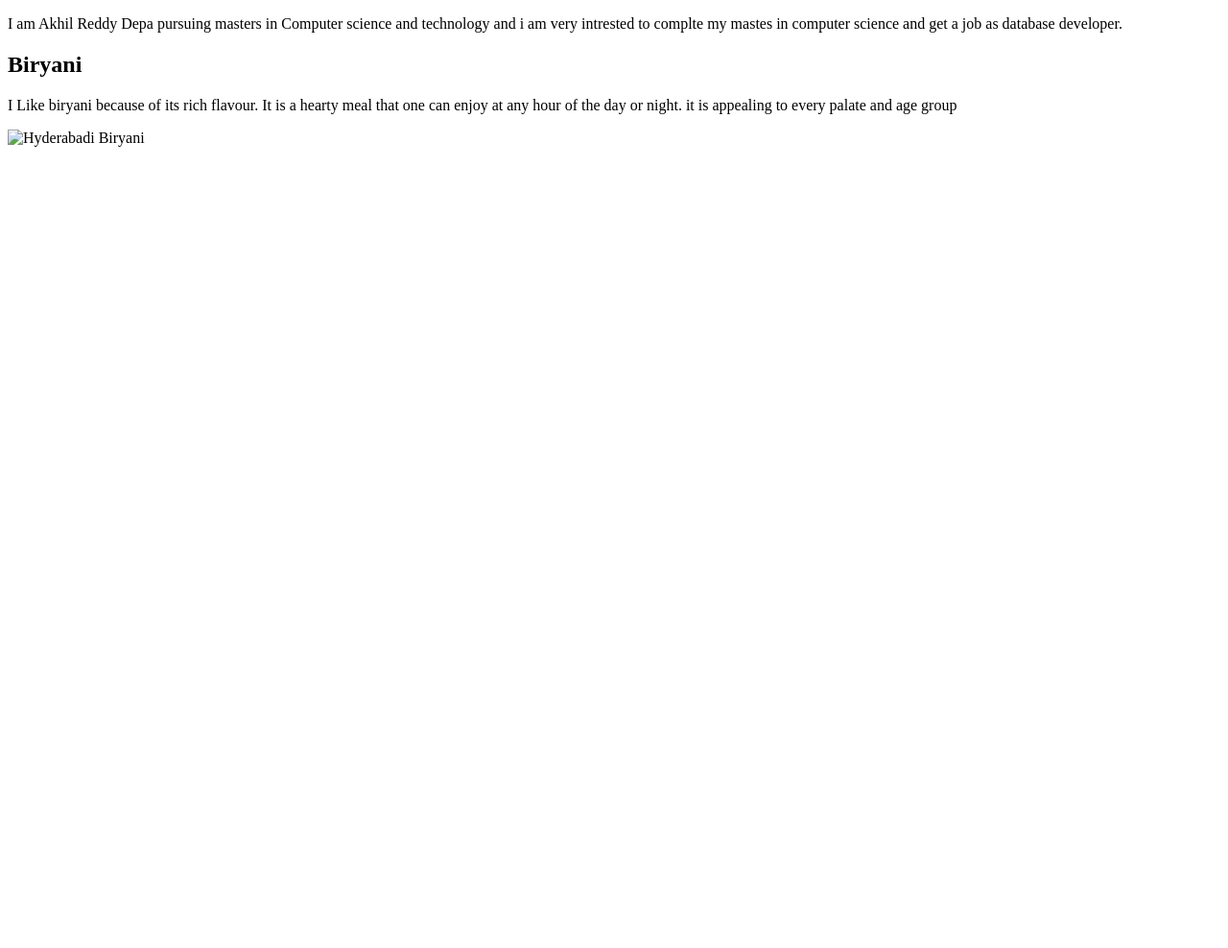
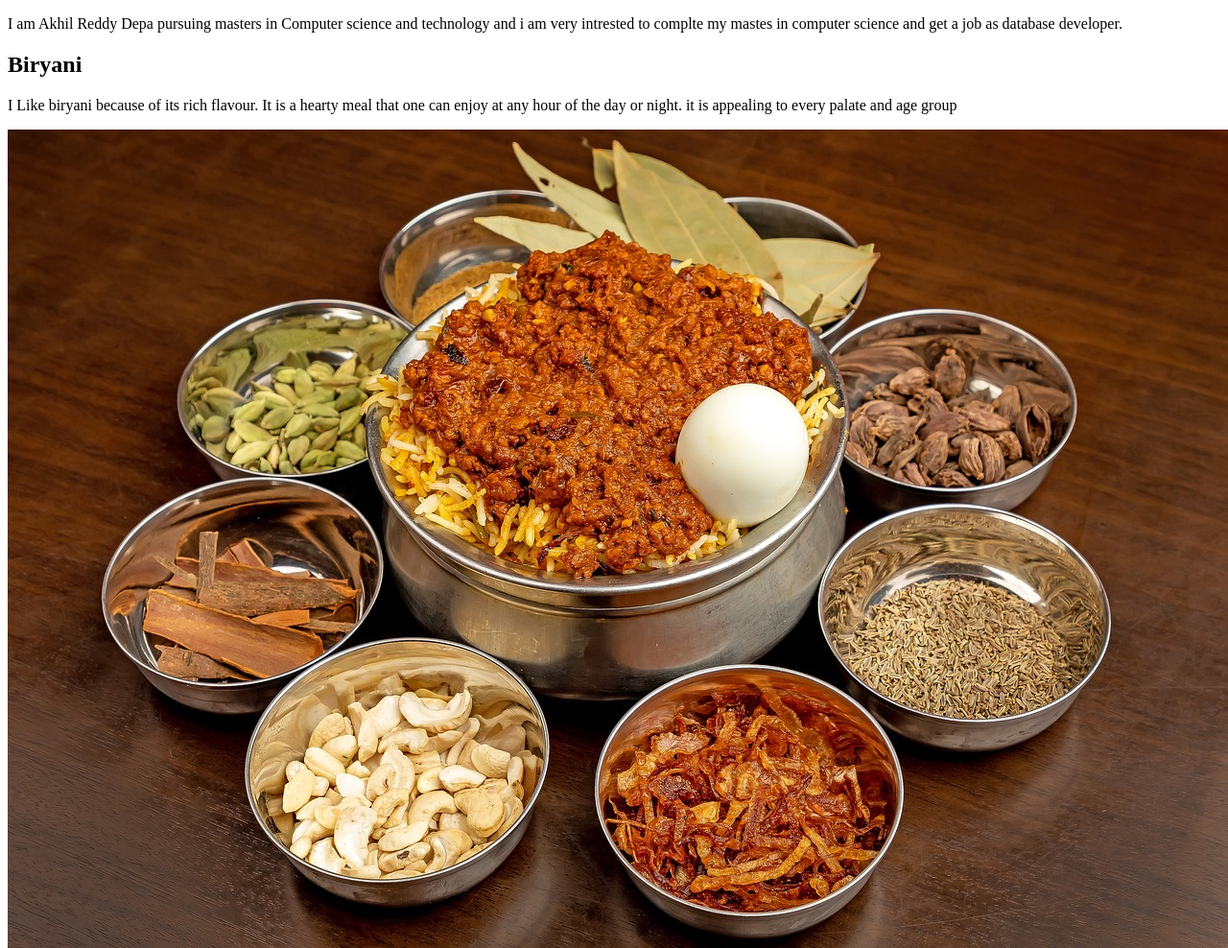
Before and after one commit to 44-563-WebApps-F23/44563-webapps-f23-assignment3-Akhil2402, a plain HTML site: page Mystats.html in a window 1280 px wide. Shown: the whole page at 96% size. Before the commit the page ends 800 px from the top, so only its background shows below. Drawn offline with Linux system fonts and the light colour scheme.

Commit message:
modifier image text

```diff
--- a/Mystats.html
+++ b/Mystats.html
@@ -8,5 +8,5 @@
     <h2> Biryani </h2>
     <p> I Like biryani because of its rich flavour. It is a hearty meal that one can enjoy at any hour of the day or night.
         it is appealing to every palate and age group</p>
-    <img src="Biryani.jpeg" alt="Hyderabadi Biryani">
+    <img src="Biryani.jpg" alt="Hyderabadi Biryani">
     </body>
```
